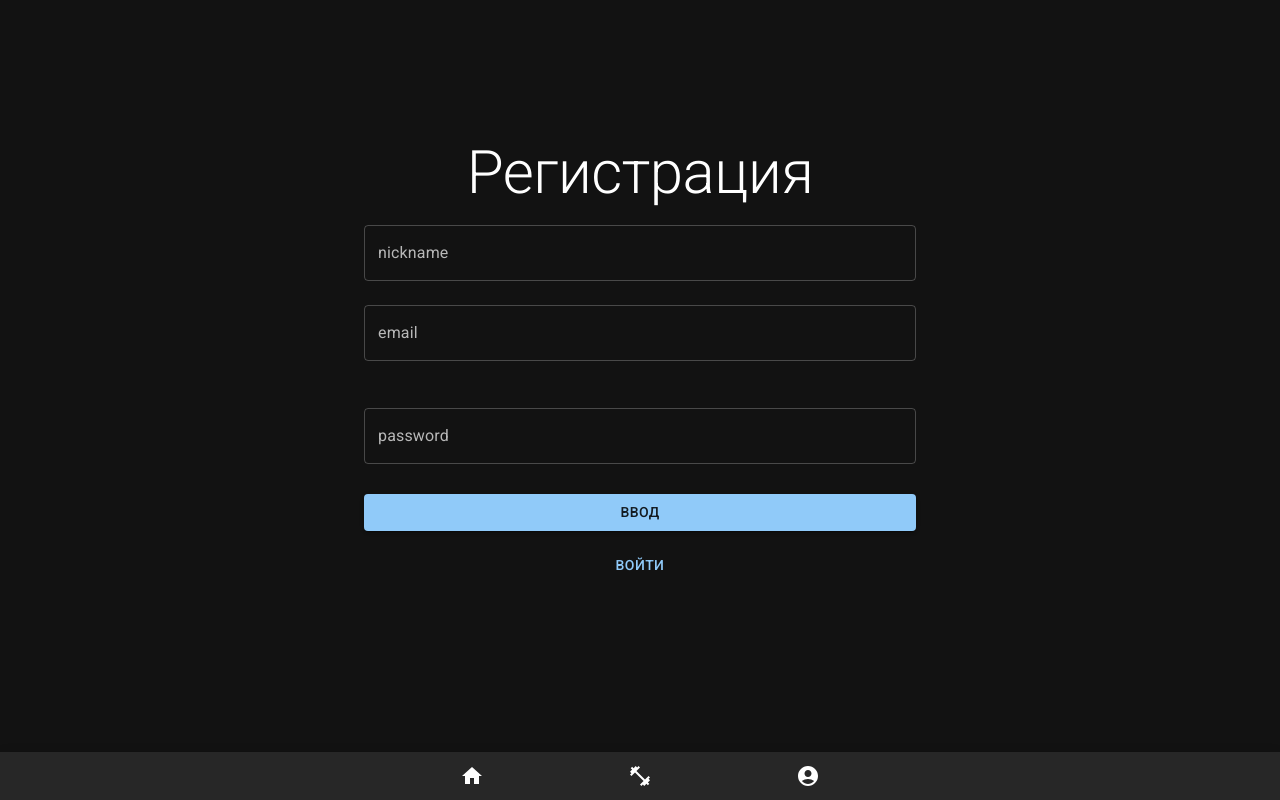
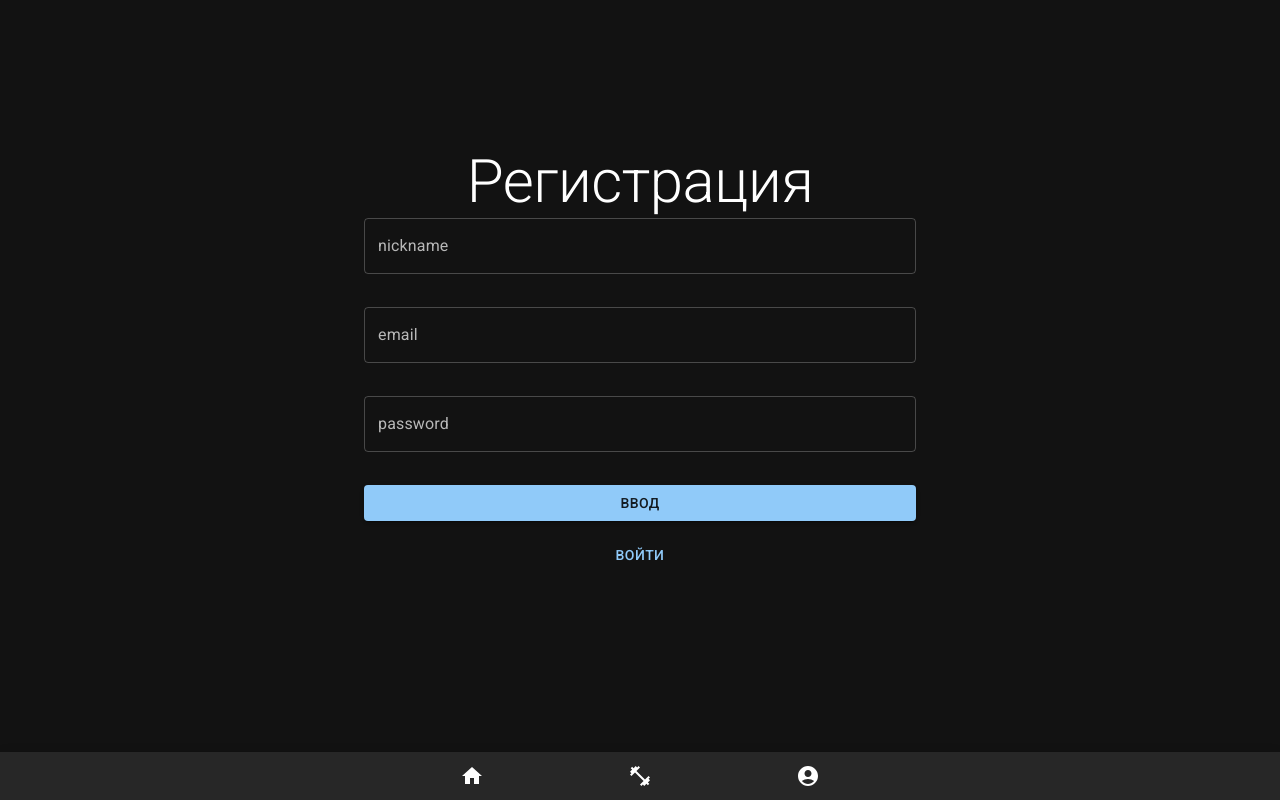
Before and after one commit to mihailryzij0/PowerBody, a React app: page /login in a window 1280 px wide. Both pictures are taken after a click on the button "ЗАРЕГИСТРИРОВАТЬСЯ". Built offline with nearby package versions, Linux system fonts and the light colour scheme; no server answers.

Commit message:
added mock function useAppSelector in the PopupRateWorkout

```diff
--- a/src/components/formAuth/FormAuth.tsx
+++ b/src/components/formAuth/FormAuth.tsx
@@ -60,7 +60,8 @@ export function FormAuth({ onSubmit, title }: FormProps) {
             label="nickname"
             variant="outlined"
             fullWidth={true}
-            margin="normal"
+            sx={{ mb: "10px" }}
+            helperText={" "}
           />
         )}
         <TextField
@@ -77,7 +78,7 @@ export function FormAuth({ onSubmit, title }: FormProps) {
           label="email"
           variant="outlined"
           fullWidth={true}
-          margin="normal"
+          sx={{ mb: "10px" }}
           error={!!errors?.email?.message}
           helperText={errors?.email?.message || " "}
         />
@@ -93,7 +94,7 @@ export function FormAuth({ onSubmit, title }: FormProps) {
           fullWidth={true}
           type="password"
           label="password"
-          margin="normal"
+          sx={{ mb: "10px" }}
           variant="outlined"
           error={!!errors?.pass?.message}
           helperText={errors?.pass?.message || " "}
```
Also changed, not shown: 1 other file (tests, documents, lock files or other folders).
